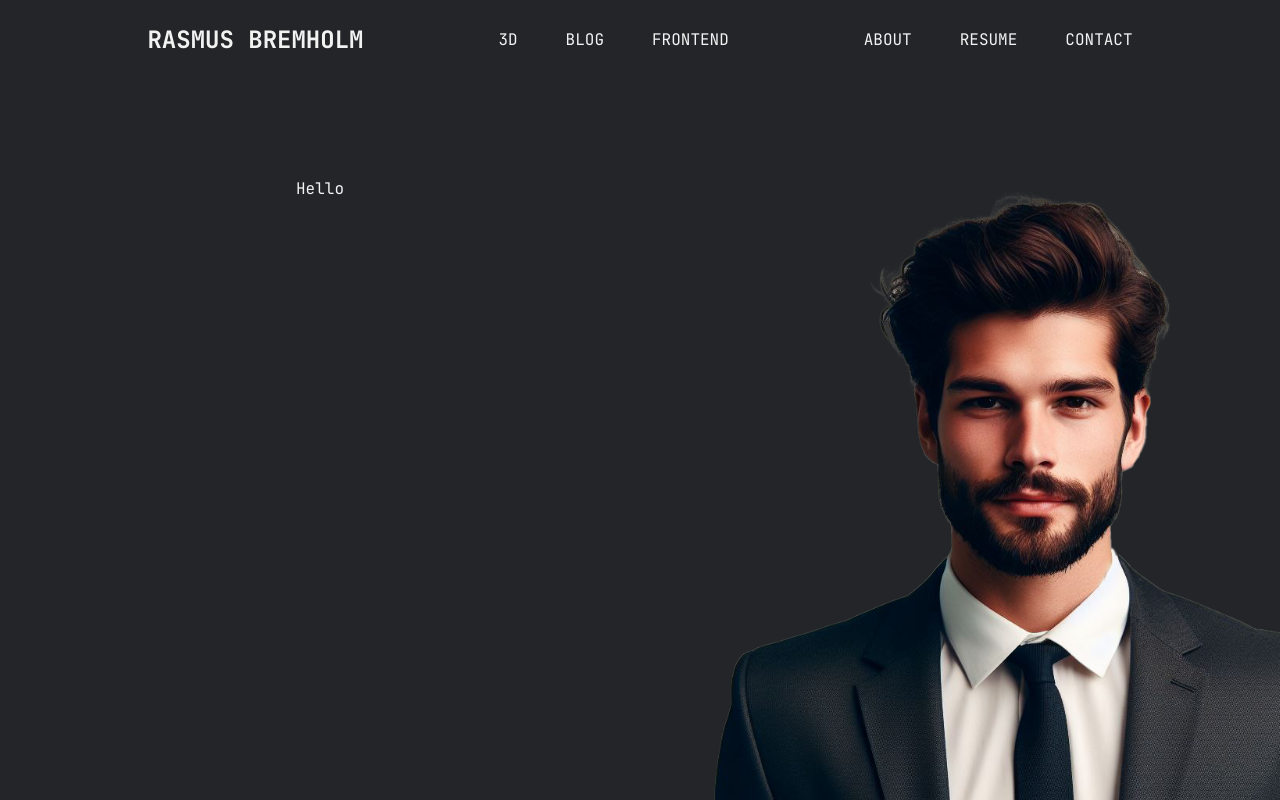
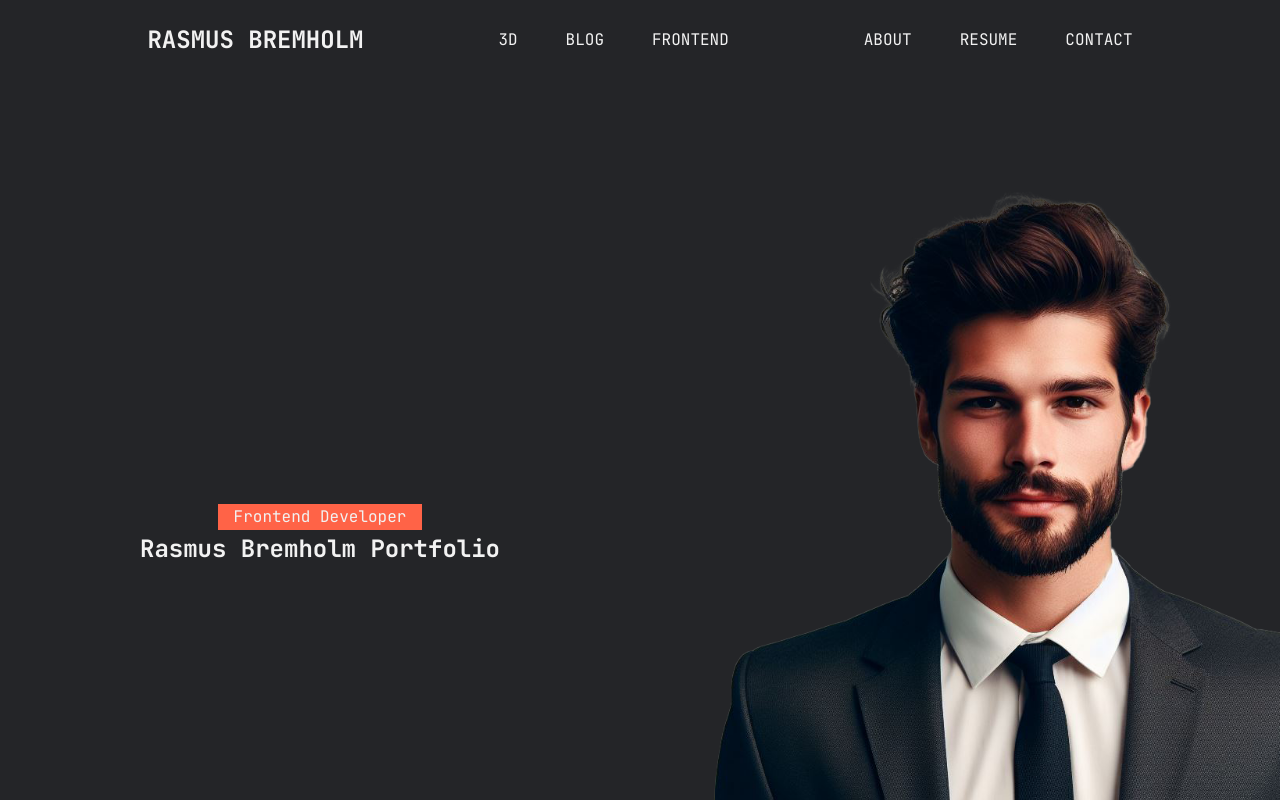
Before and after one commit to visceral89/portfolio2023, a Next.js app: page / in a window 1280 px wide. Shown: the top 800 px of the page. Built offline with nearby package versions, Linux system fonts and the light colour scheme.

Commit message:
I dont want it

```diff
--- a/src/app/components/sections/Hero.jsx
+++ b/src/app/components/sections/Hero.jsx
@@ -4,7 +4,10 @@ import Image from "next/image";
 const Hero = () => {
 	return (
 		<section className={styles.heroSection}>
-			<div className={styles.titleText}>Hello{/* Title Text goes here */}</div>
+			<div className={styles.titleText}>
+				<div className={styles.accent}>Frontend Developer</div>
+				<h1>Rasmus Bremholm Portfolio</h1>
+			</div>
 			<div className={styles.titleImage}>
 				<Image
 					src='/guy_half.png'
--- a/src/app/styles/Hero.module.scss
+++ b/src/app/styles/Hero.module.scss
@@ -32,7 +32,7 @@
 
 	display: flex;
 	flex-direction: column;
-	justify-content: flex-start;
+	justify-content: center;
 	align-items: center;
 }
 
@@ -40,3 +40,9 @@
 	z-index: 2;
 	width: 50%;
 }
+
+.accent {
+	background-color: $color-accent;
+	padding-left: 1rem;
+	padding-right: 1rem;
+}
```
